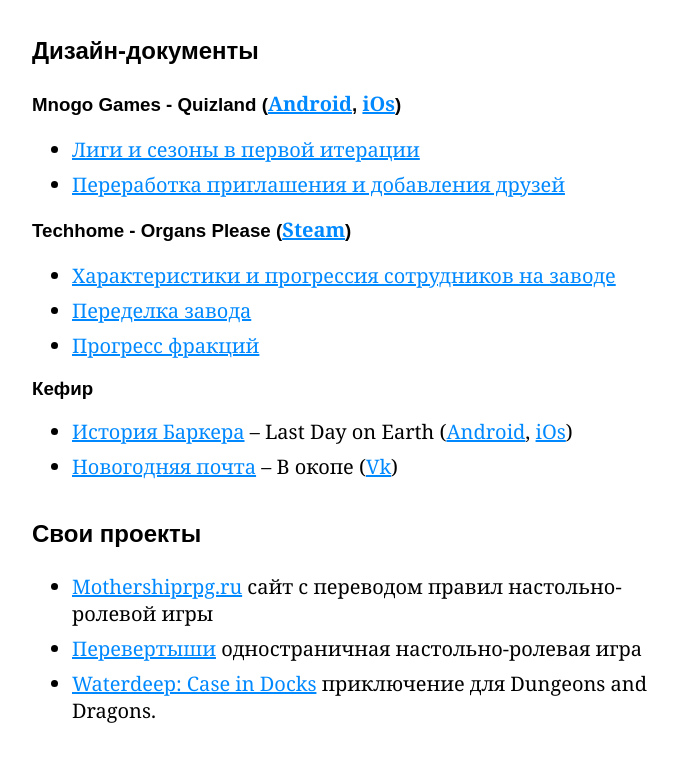
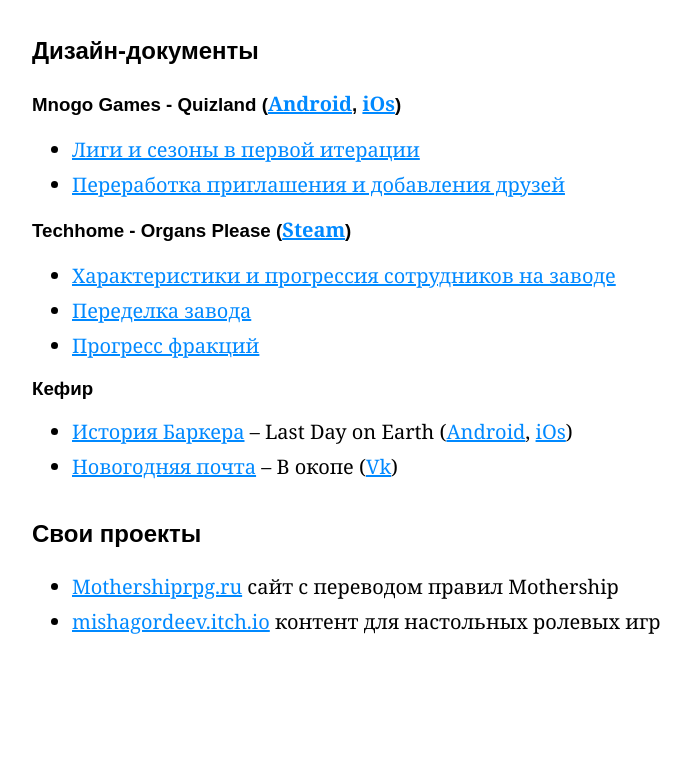
Before and after one commit to mishagordeev/portfolio, a plain HTML site: page index.html in a window 1280 px wide. Shown: the part 413-1175 px from the top of the page, without its empty margins (278-969 px from the left). Drawn offline with Linux system fonts and the light colour scheme.

Commit message:
Update portfolio

```diff
--- a/index.html
+++ b/index.html
@@ -88,9 +88,8 @@
 
     <h2>Свои проекты</h2>
     <ul>
-        <li><a href="https://www.mothershiprpg.ru/" target='_blank'>Mothershiprpg.ru</a> сайт с переводом правил настольно-ролевой игры</li>
-        <li><a href="https://mishagordeev.itch.io/shifters" target='_blank'>Перевертыши</a> одностраничная настольно-ролевая игра</li>
-        <li><a href="https://www.dmsguild.com/product/352019/Waterdeep-Case-in-Docks" target='_blank'>Waterdeep: Case in Docks</a> приключение для Dungeons and Dragons.</li>
+        <li><a href="https://www.mothershiprpg.ru/" target='_blank'>Mothershiprpg.ru</a> сайт с переводом правил Mothership</li>
+        <li><a href="https://mishagordeev.itch.io/" target='_blank'>mishagordeev.itch.io</a> контент для настольных ролевых игр</li>
     </ul>
 </article>
 </body>
```
